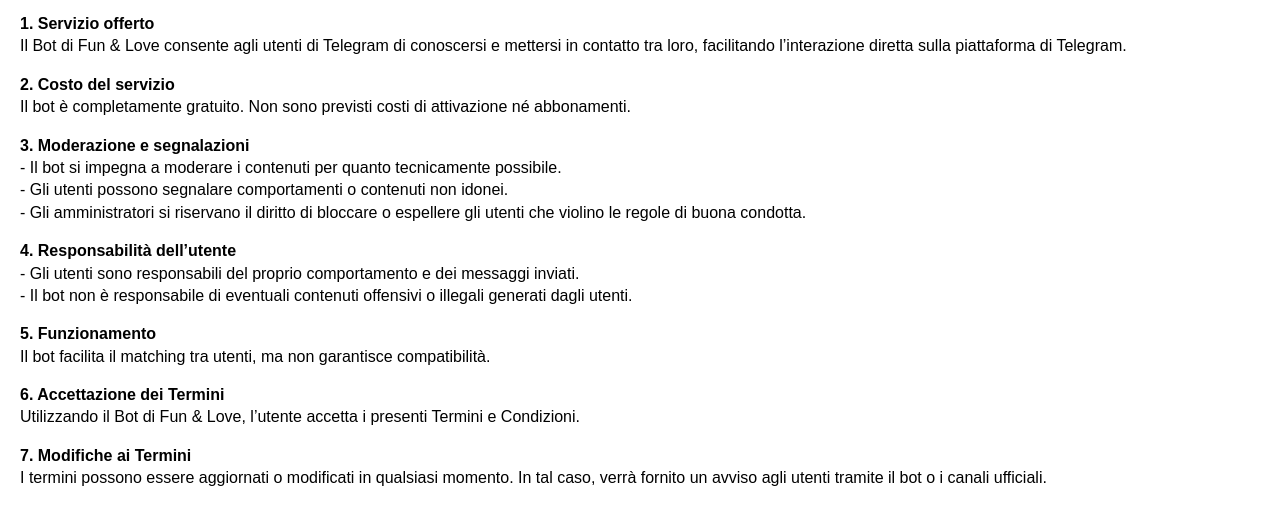
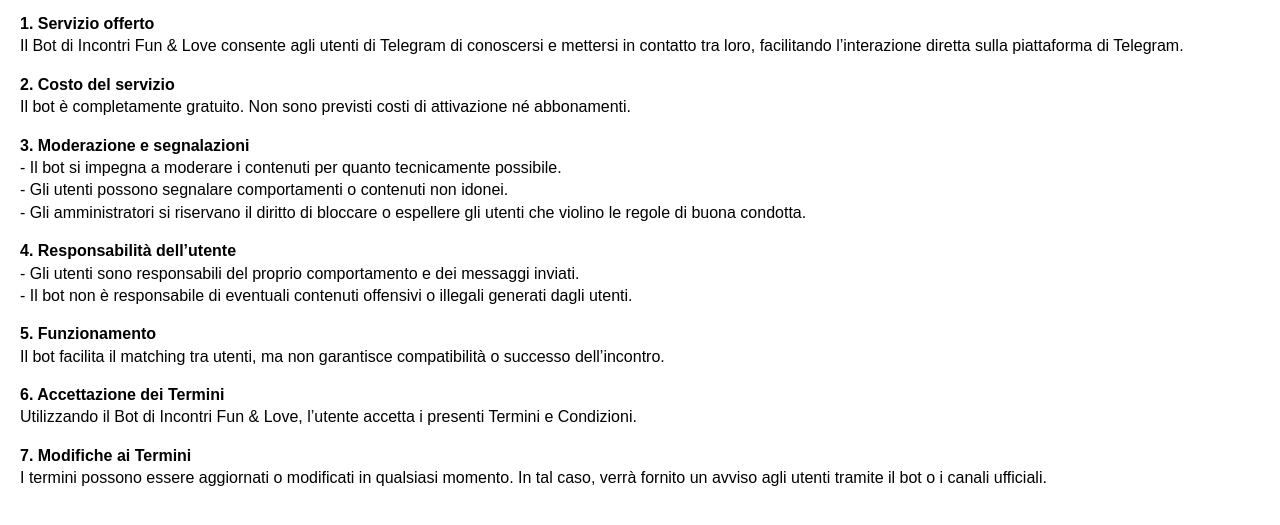
Before and after one commit to MattiaCeravolo/FunAndLove, a plain HTML site: page termini.html in a window 1280 px wide. Shown: the part 51-576 px from the top of the page. Drawn offline with Linux system fonts and the light colour scheme.

Commit message:
Update termini.html

```diff
--- a/termini.html
+++ b/termini.html
@@ -34,7 +34,7 @@
 
 <p>
   <strong>1. Servizio offerto</strong>
-  Il Bot di Fun &amp; Love consente agli utenti di Telegram di conoscersi e mettersi
+  Il Bot di Incontri Fun &amp; Love consente agli utenti di Telegram di conoscersi e mettersi
   in contatto tra loro, facilitando l’interazione diretta sulla piattaforma di Telegram.
 </p>
 
@@ -59,12 +59,12 @@
 
 <p>
   <strong>5. Funzionamento</strong>
-  Il bot facilita il matching tra utenti, ma non garantisce compatibilità.
+  Il bot facilita il matching tra utenti, ma non garantisce compatibilità o successo dell’incontro.
 </p>
 
 <p>
   <strong>6. Accettazione dei Termini</strong>
-  Utilizzando il Bot di Fun &amp; Love, l’utente accetta i presenti Termini e Condizioni.
+  Utilizzando il Bot di Incontri Fun &amp; Love, l’utente accetta i presenti Termini e Condizioni.
 </p>
 
 <p>
```
